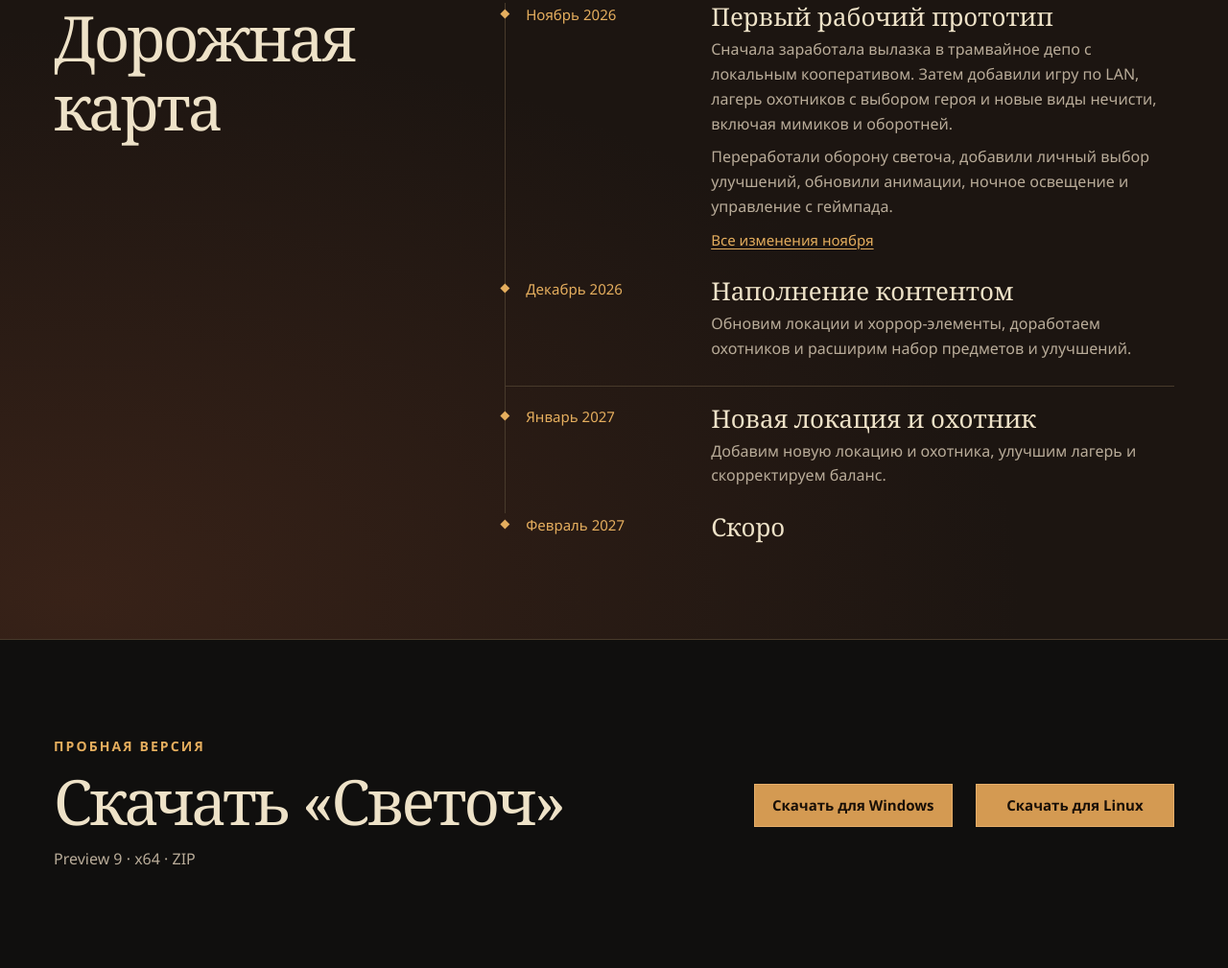
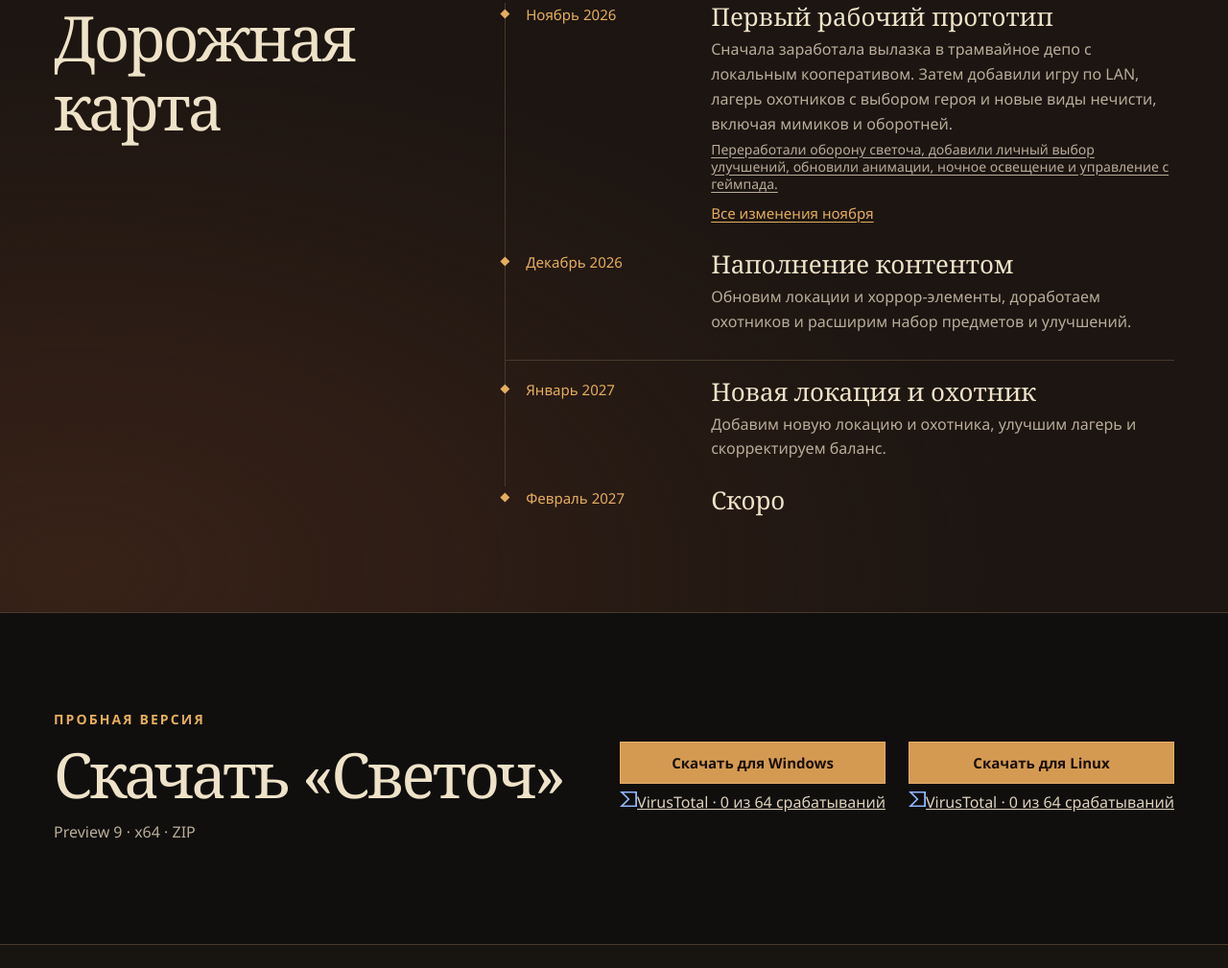
Before and after one commit to ramzeka/Svetoch-site, a plain HTML site: page dist/index.html in a window 1280 px wide. Shown: the part 3590-4599 px from the top of the page at 96% size. Drawn offline with Linux system fonts and the light colour scheme.

Commit message:
Restore VirusTotal reports for both Preview 9 archives

```diff
--- a/dist/index.html
+++ b/dist/index.html
@@ -7,7 +7,7 @@
   <meta name="description" content="Светоч — кооперативный экшен-роглайт с элементами хоррора для 1–4 игроков. Скриншоты, механики, сборка для Windows и планы на релиз в 2027 году.">
   <title>Светоч — кооперативный экшен-роглайт</title>
   <link rel="icon" href="assets/icon.png" type="image/png">
-  <link rel="stylesheet" href="site.css?v=preview-9">
+  <link rel="stylesheet" href="site.css?v=preview-9-reports">
   <script src="site.js" defer></script>
 </head>
 <body>
@@ -159,9 +159,11 @@
       <ul class="download-platforms">
         <li class="download-actions">
           <a class="button button-primary" href="https://github.com/ramzeka/Svetoch-site/releases/download/v0.1.0-preview.9/Svetoch-Windows-x64-v0.1.0-preview.9.zip">Скачать для Windows</a>
+          <a class="scan-report" href="https://www.virustotal.com/gui/file/97090cb2b164577f64aa18a799bfbd89a9b773bb46e832364615fdfb36aaa7d7"><svg aria-hidden="true" viewBox="0 0 24 24" width="18" height="18" fill="currentColor"><path d="M10.87 12 0 22.68h24V1.32H0zm10.73 8.52H5.28l8.637-8.448L5.28 3.48H21.6z"/></svg><span>VirusTotal · 0 из 64 срабатываний</span></a>
         </li>
         <li class="download-actions">
           <a class="button button-primary" href="https://github.com/ramzeka/Svetoch-site/releases/download/v0.1.0-preview.9/Svetoch-Linux-x64-v0.1.0-preview.9.zip">Скачать для Linux</a>
+          <a class="scan-report" href="https://www.virustotal.com/gui/file/882e0a3bdbe6e40306d9ca3a3e403945c704c5db1ce445a6cbfd707e29cb2d49"><svg aria-hidden="true" viewBox="0 0 24 24" width="18" height="18" fill="currentColor"><path d="M10.87 12 0 22.68h24V1.32H0zm10.73 8.52H5.28l8.637-8.448L5.28 3.48H21.6z"/></svg><span>VirusTotal · 0 из 64 срабатываний</span></a>
         </li>
       </ul>
     </section>
--- a/dist/site.css
+++ b/dist/site.css
@@ -126,7 +126,10 @@ dialog::backdrop { background: #080707ec; }
 .roadmap-list .roadmap-new-year::before { inset-block-start: 1.63rem; }
 .roadmap-list time { color: var(--amber); font-size: .94rem; }
 .roadmap-list h3 { margin: 0 0 .45rem; }
-.roadmap-list p + p, .roadmap-list p + .text-link { margin-top: .55rem; }
+.roadmap-list p + p, .roadmap-list p + .scan-report { display: inline-flex; align-items: center; gap: .45rem; min-height: 2rem; max-width: 100%; color: var(--quiet); font-size: .875rem; line-height: 1.3; text-decoration: underline; text-underline-offset: .23em; }
+.scan-report svg { flex: none; color: #91b7ff; }
+.scan-report:hover { color: var(--paper); }
+.text-link { margin-top: .55rem; }
 .roadmap-list .text-link { display: inline-block; }
 .roadmap-list li:last-child h3 { margin-bottom: 0; }
 @media (max-width: 520px) {
```
